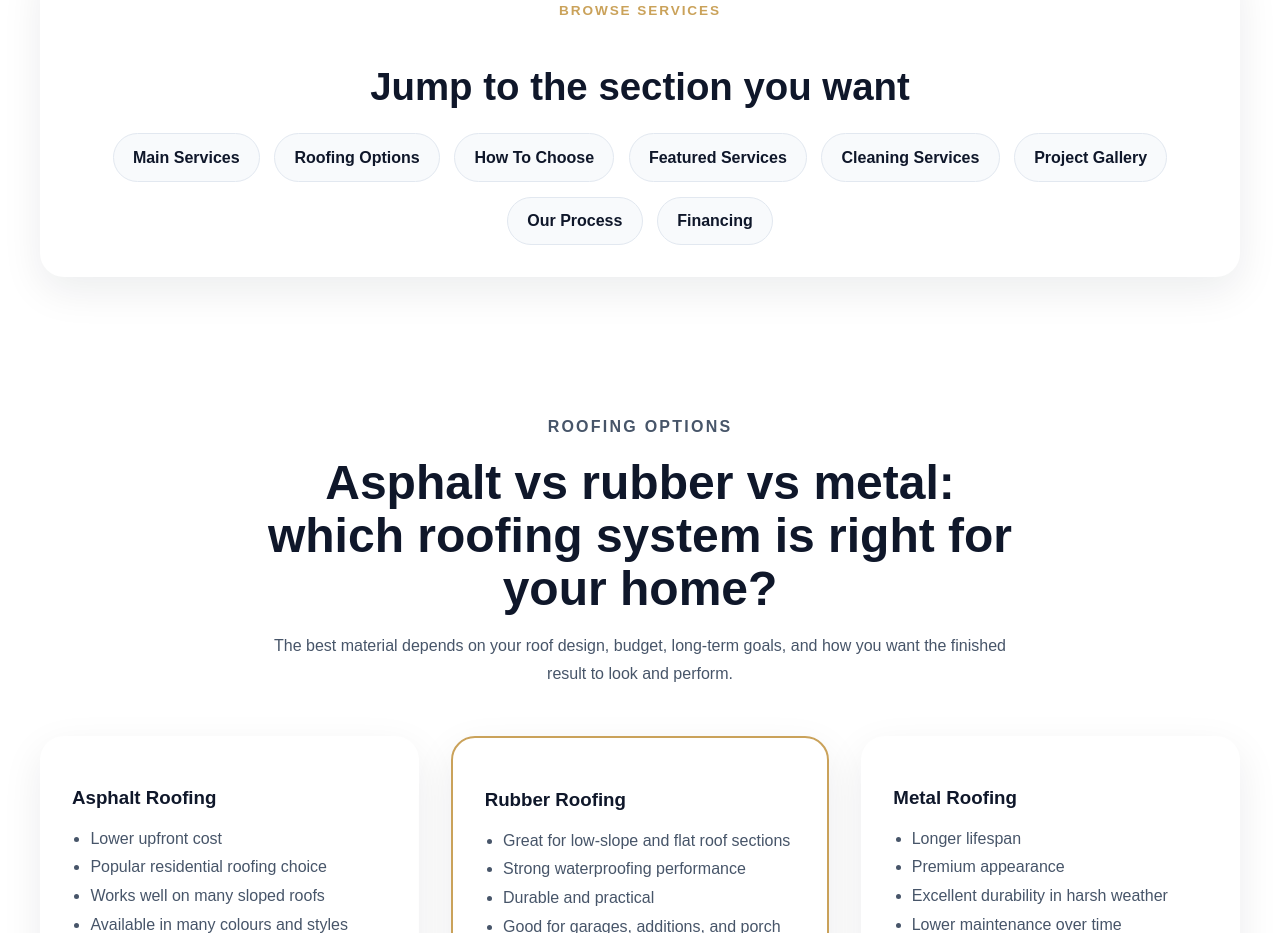
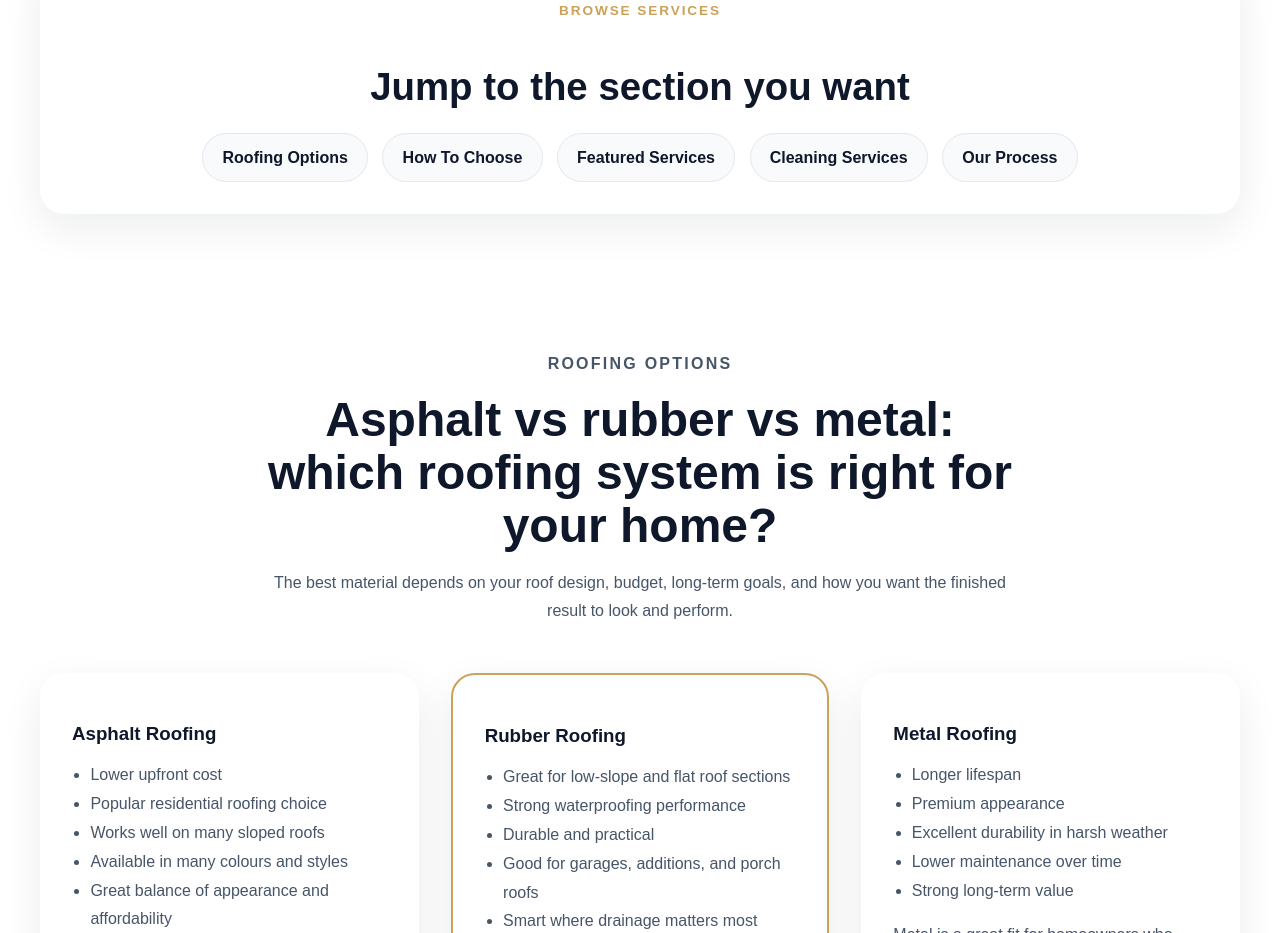
Before and after one commit to Mjcs99/roofing-business-site, a React (Vite) app in the folder CrombieAndSonsRoofing/: page /services in a window 1280 px wide. Shown: the part 860-1793 px from the top of the page. Built offline with nearby package versions, Linux system fonts and the light colour scheme.

Commit message:
update services page tas/menu

```diff
--- a/CrombieAndSonsRoofing/src/pages/ServicesPage.tsx
+++ b/CrombieAndSonsRoofing/src/pages/ServicesPage.tsx
@@ -68,9 +68,6 @@ export default function ServicesPage() {
             <h2>Jump to the section you want</h2>
             <ScrollReveal x={-50} y={0}>
             <div className="services-anchor-links">
-                <a href="#main-services" className="services-anchor-link">
-                Main Services
-                </a>
                 <a href="#roofing-options" className="services-anchor-link">
                 Roofing Options
                 </a>
@@ -83,14 +80,8 @@ export default function ServicesPage() {
                 <a href="#cleaning-services" className="services-anchor-link">
                 Cleaning Services
                 </a>
-                <a href="#project-gallery" className="services-anchor-link">
-                Project Gallery
-                </a>
                 <a href="#our-process" className="services-anchor-link">
                 Our Process
-                </a>
-                <a href="#financing" className="services-anchor-link">
-                Financing
                 </a>
             </div>
             </ScrollReveal>
@@ -99,11 +90,10 @@ export default function ServicesPage() {
 
       </section>
 
-      <section className="section material-comparison-section">
+      <section className="section material-comparison-section" id="roofing-options">
         <ScrollReveal  y={40} delay={0.15}>
         <div className="container">
           <div className="section-header">
-
                 <p className="section-label">Roofing Options</p>
                 <h2>Asphalt vs rubber vs metal: which roofing system is right for your home?</h2>
                 <p>
@@ -198,7 +188,7 @@ export default function ServicesPage() {
         </ScrollReveal>
       </section>
       <ScrollReveal y={40} delay={0.1}>
-      <section className="section section-light">
+      <section className="section section-light" id="how-to-choose">
         <div className="container">
 
           <div className="section-header">
@@ -238,7 +228,7 @@ export default function ServicesPage() {
         </div>
       </section>
       </ScrollReveal>
-      <section className="section service-showcase">
+      <section className="section service-showcase" id="featured-services">
         <div className="container">
           <div className="section-header">
             <p className="section-label">Featured Services</p>
@@ -309,7 +299,7 @@ export default function ServicesPage() {
         </div>
       </section>
 
-      <section className="section section-light cleaning-section">
+      <section className="section section-light cleaning-section" id="cleaning-services">
         <div className="container">
           <div className="section-header">
             <ScrollReveal  y={40} delay={0.1}>
@@ -370,7 +360,7 @@ export default function ServicesPage() {
         </div>
       </section>
 
-      <section className="section">
+      <section className="section" id="our-process">
         <div className="container process-section">
           <div className="section-header">
             <p className="section-label">Our Process</p>
```
